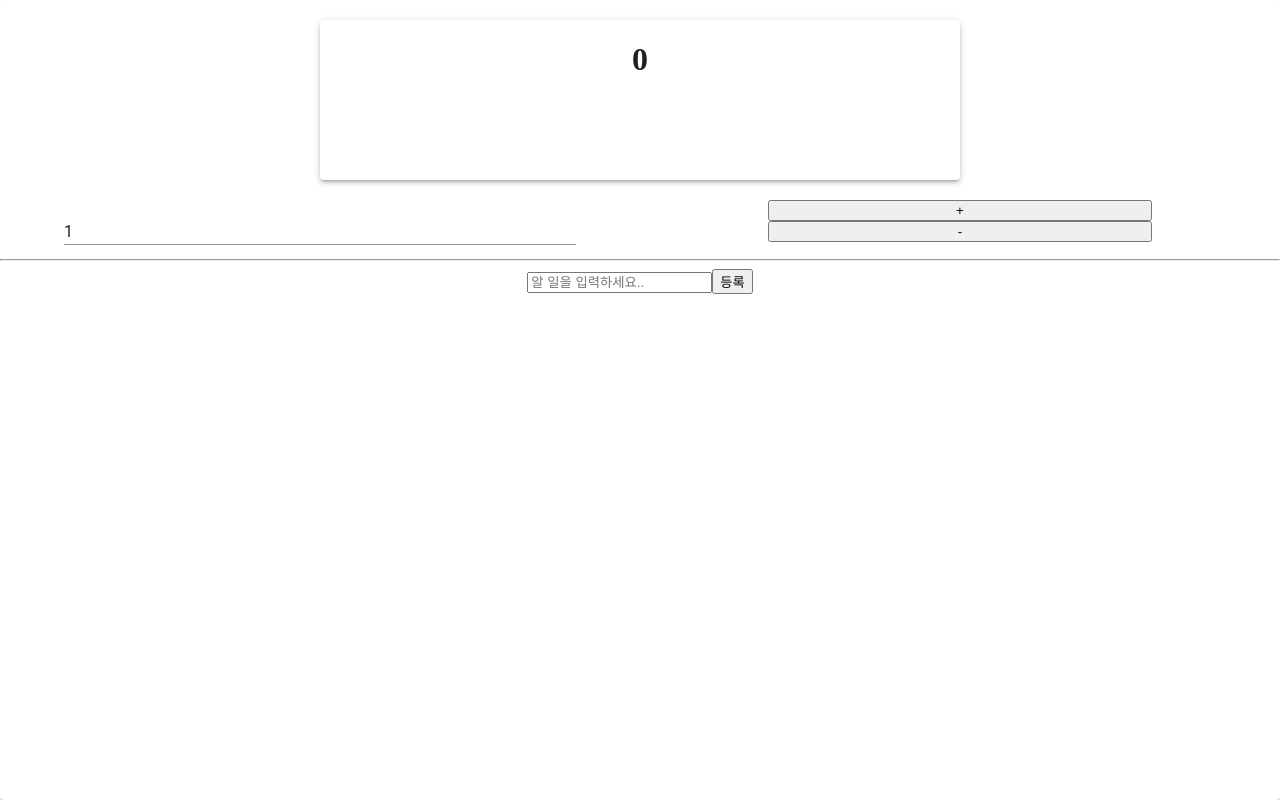
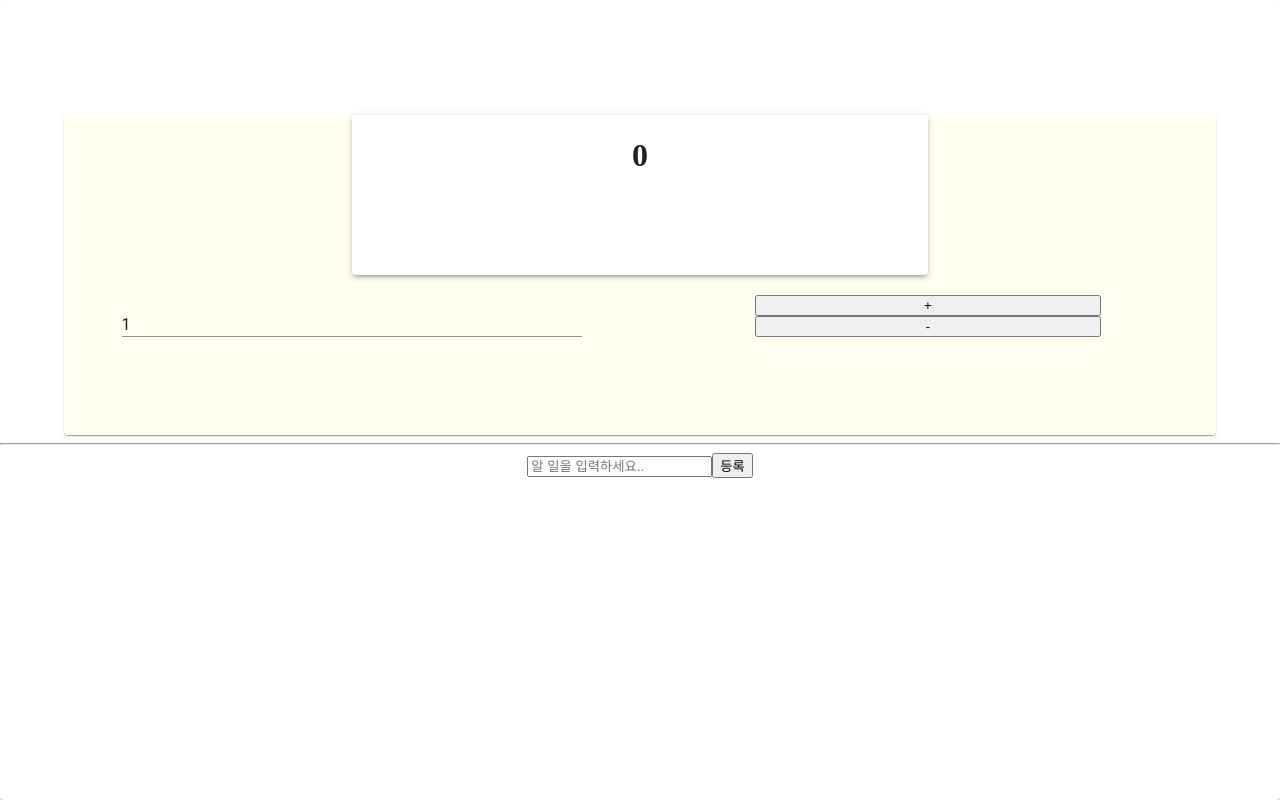
Before and after one commit to SI-Kim/conter, a React (Create React App) app: page / in a window 1280 px wide. Built offline with nearby package versions, Linux system fonts and the light colour scheme.

Commit message:
ui 수정

```diff
--- a/src/components/Counter.js
+++ b/src/components/Counter.js
@@ -10,7 +10,7 @@ function Counter({ number, diff, onIncrease, onDecrease, onSetDiff }) {
   const classes = useStyles();
 
   return (
-    <div>
+    <Paper className={classes.outterPaper}>
       <Paper elevation={3} className={classes.numberPaper}>
         <Grid item xs={12} container justify="center">
           <h1 className={classes.numberH1}>{number}</h1>
@@ -36,17 +36,17 @@ function Counter({ number, diff, onIncrease, onDecrease, onSetDiff }) {
           </button>
         </Grid>
       </Grid>
-    </div>
+    </Paper>
   );
 }
 
 const useStyles = makeStyles((theme) => ({
   numberPaper: {
     width: "50%",
-    height: "20vh",
+    height: "50%",
     margin: "0 auto",
     minHeight: "80px",
-    marginTop: "20px",
+    marginTop: "10%",
     marginBottom: "20px",
     marginLeft: "auto",
     marginRight: "auto"
@@ -62,6 +62,12 @@ const useStyles = makeStyles((theme) => ({
   },
   buttons: {
     width: "60%"
+  },
+  outterPaper: {
+    margin: "0 auto",
+    width: "90%",
+    backgroundColor: "#FFFFF0",
+    height: "40%"
   }
 }));
 
```
